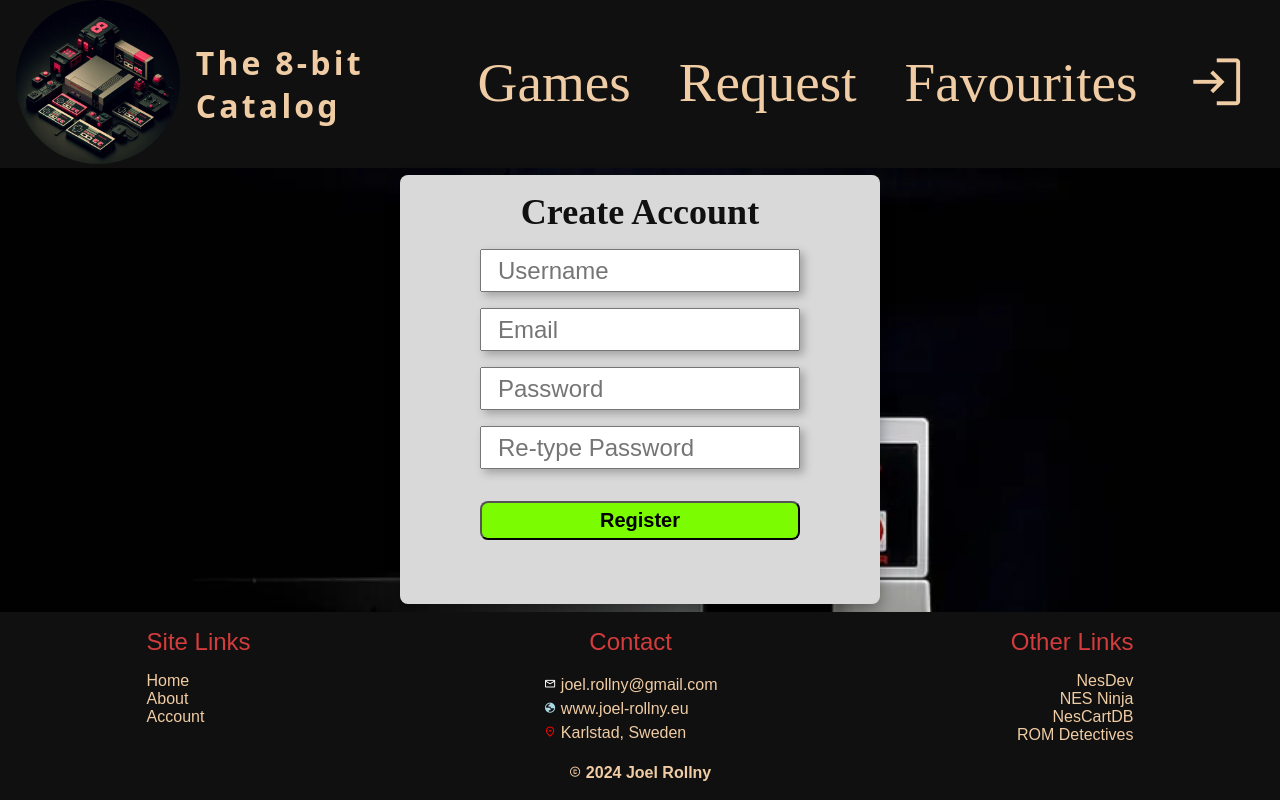
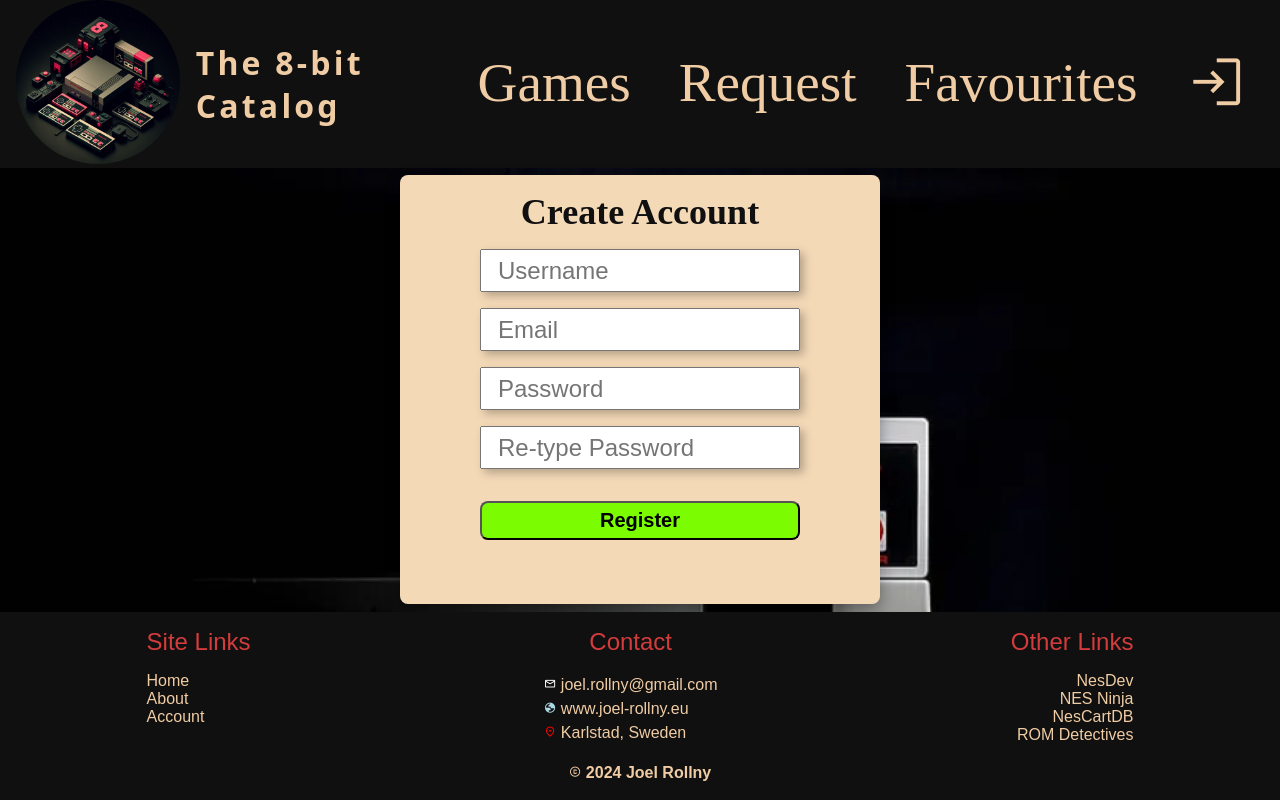
Before and after one commit to joelBIT/8-bit-catalog, a React (Vite) app: page /register in a window 1280 px wide. Built offline with nearby package versions, Linux system fonts and the light colour scheme; a web font is replaced by a local one.

Commit message:
Changed color on card and search buttons

```diff
--- a/src/css/components/GameCard.css
+++ b/src/css/components/GameCard.css
@@ -23,6 +23,8 @@
         display: flex;
         justify-content: space-between;
         height: 100%;
+        border-radius: 8px;
+        background-color: var(--color-card-light);
 
         h1 {
             font-family: "Rancho", cursive;
--- a/src/css/index.css
+++ b/src/css/index.css
@@ -39,7 +39,7 @@
 :root {
     --color-white: #f0cca4;
     --color-black: #101010;
-    --color-card-light: #D9D9D9;
+    --color-card-light: #F4D9B7;
     --color-link-active: #CC8B21;
     --color-bar-purple: #4E69FA;
     --color-footer-heading: #D23C3C;
--- a/src/css/pages/SearchPage.css
+++ b/src/css/pages/SearchPage.css
@@ -11,7 +11,7 @@
         border-radius: 8px;
         border: solid;
         font-family: "Arima Madurai", display;
-        background-color: burlywood;
+        background-color: antiquewhite;
         border-width: thin;
     }
 
```
